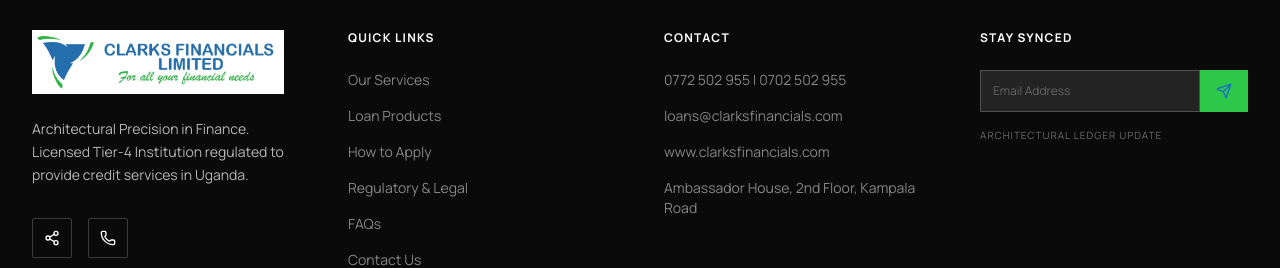
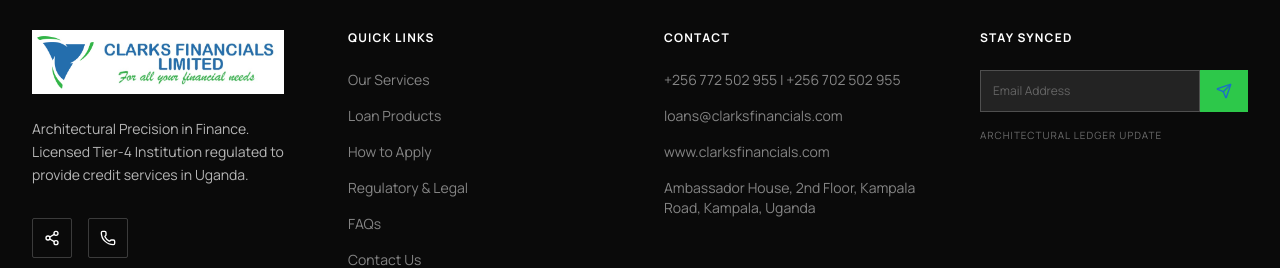
Before and after one commit to gilbatini/ClarksFinancialsLtd, a React (Vite) app: page /faqs in a window 1280 px wide. Shown: the part 1881-2149 px from the top of the page. Built offline with nearby package versions, Linux system fonts and the light colour scheme.

Commit message:
seo(track-f): centralise business contact data

```diff
--- /dev/null
+++ b/scripts/seo/verify-nap.mjs
@@ -0,0 +1,29 @@
+#!/usr/bin/env node
+import { assert, loadRoutes } from "./lib.mjs";
+import { withRenderedSite } from "./browser-runner.mjs";
+
+const routes = await loadRoutes();
+const records = await withRenderedSite(async ({ browser, baseUrl }) => {
+  const page = await browser.newPage({ viewport: { width: 1280, height: 900 } });
+  const output = [];
+  for (const path of routes) {
+    await page.goto(new URL(path, baseUrl).href, { waitUntil: "domcontentloaded" });
+    output.push({
+      path,
+      values: await page.locator("[data-seo-nap]").evaluate((nap) => ({
+        name: nap.querySelector("[data-nap-name]")?.textContent.trim(),
+        phones: nap.querySelector("[data-nap-phone]")?.textContent.replace(/\s+/g, " ").trim(),
+        email: nap.querySelector("[data-nap-email]")?.textContent.trim(),
+        address: nap.querySelector("[data-nap-address]")?.textContent.replace(/\s+/g, " ").trim(),
+      })),
+    });
+  }
+  return output;
+});
+
+const canonical = JSON.stringify(records[0].values);
+for (const record of records) {
+  assert(Object.values(record.values).every(Boolean), `${record.path} has incomplete NAP data`);
+  assert(JSON.stringify(record.values) === canonical, `${record.path} has inconsistent NAP data`);
+}
+console.log(`PASS F-01: identical name, phones, email, and address rendered on all ${records.length} routes`);
--- a/src/components/Footer.tsx
+++ b/src/components/Footer.tsx
@@ -1,6 +1,7 @@
 import Logo from "./Logo";
 import { Share2, Phone, Send } from "lucide-react";
 import { Link } from "react-router-dom";
+import { business } from "../lib/business";
 
 export default function Footer() {
   return (
@@ -35,12 +36,15 @@ export default function Footer() {
 
         <div>
           <h4 className="font-bold text-white mb-6 uppercase tracking-widest text-xs">Contact</h4>
-          <ul className="space-y-4 text-white/50 text-sm">
-            <li>0772 502 955 | 0702 502 955</li>
-            <li>loans@clarksfinancials.com</li>
-            <li>www.clarksfinancials.com</li>
-            <li>Ambassador House, 2nd Floor, Kampala Road</li>
-          </ul>
+          <address className="not-italic" data-seo-nap>
+            <span className="sr-only" data-nap-name>{business.name}</span>
+            <ul className="space-y-4 text-white/50 text-sm">
+              <li data-nap-phone>{business.phones.map((phone, index) => <span key={phone.href}>{index > 0 ? " | " : ""}<a className="hover:text-secondary transition-all" href={phone.href}>{phone.display}</a></span>)}</li>
+              <li data-nap-email><a className="hover:text-secondary transition-all" href={"mailto:" + business.email}>{business.email}</a></li>
+              <li>{business.website}</li>
+              <li data-nap-address>{business.headOffice}</li>
+            </ul>
+          </address>
         </div>
 
         <div>
--- /dev/null
+++ b/src/lib/business.ts
@@ -0,0 +1,10 @@
+export const business = {
+  name: "Clarks Financials Limited",
+  phones: [
+    { display: "+256 772 502 955", href: "tel:+256772502955" },
+    { display: "+256 702 502 955", href: "tel:+256702502955" },
+  ],
+  email: "loans@clarksfinancials.com",
+  website: "www.clarksfinancials.com",
+  headOffice: "Ambassador House, 2nd Floor, Kampala Road, Kampala, Uganda",
+} as const;
--- a/src/pages/Contact.tsx
+++ b/src/pages/Contact.tsx
@@ -1,6 +1,7 @@
 import ContactComponent from "../components/Contact";
 import { motion } from "motion/react";
 import { Phone, Mail, MapPin, Clock } from "lucide-react";
+import { business } from "../lib/business";
 
 export default function Contact() {
   return (
@@ -24,13 +25,12 @@ export default function Contact() {
           <div className="bg-surface-50 p-10 border border-surface-200">
             <Phone className="w-10 h-10 text-primary mb-6" />
             <h2 className="font-headline text-xl font-bold text-slate-950 uppercase mb-4">Phone Support</h2>
-            <p className="text-slate-500 font-medium">0772 502 955</p>
-            <p className="text-slate-500 font-medium">0702 502 955</p>
+            {business.phones.map((phone) => <p className="text-slate-500 font-medium" key={phone.href}><a href={phone.href}>{phone.display}</a></p>)}
           </div>
           <div className="bg-surface-50 p-10 border border-surface-200">
             <Mail className="w-10 h-10 text-primary mb-6" />
             <h2 className="font-headline text-xl font-bold text-slate-950 uppercase mb-4">Email Enquiries</h2>
-            <p className="text-slate-500 font-medium">loans@clarksfinancials.com</p>
+            <p className="text-slate-500 font-medium"><a href={"mailto:" + business.email}>{business.email}</a></p>
           </div>
           <div className="bg-surface-50 p-10 border border-surface-200">
             <Clock className="w-10 h-10 text-primary mb-6" />
@@ -49,8 +49,7 @@ export default function Contact() {
               <MapPin className="w-10 h-10 text-primary mb-6" />
               <h3 className="font-headline text-2xl font-bold text-slate-950 uppercase mb-4">Head Office — Kampala Road</h3>
               <p className="text-slate-500 font-medium leading-relaxed">
-                Ambassador House, 2nd Floor,<br />
-                Kampala Road, Kampala, Uganda
+                {business.headOffice}
               </p>
             </div>
             <div className="bg-white p-10 border border-surface-200">
```
Also changed, not shown: 1 other file (tests, documents, lock files or other folders).
